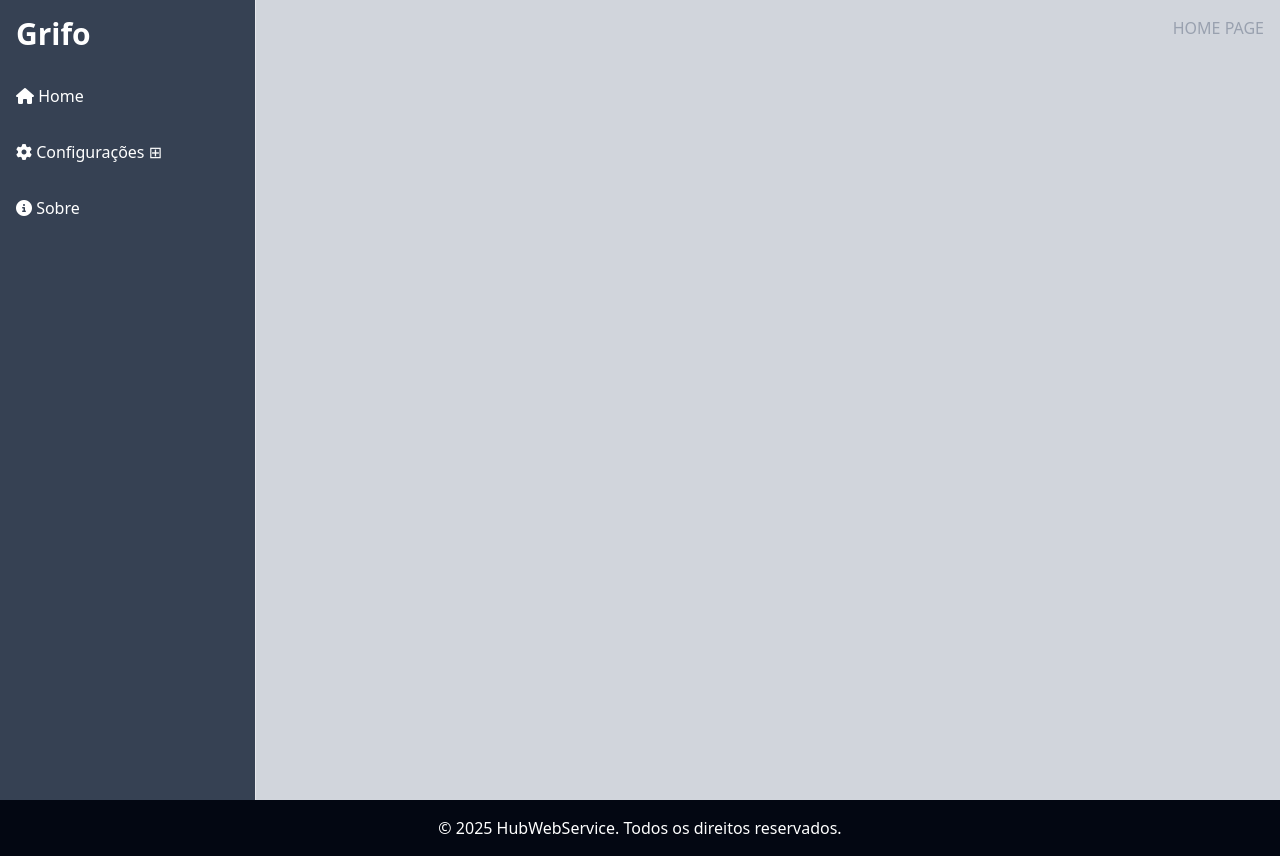
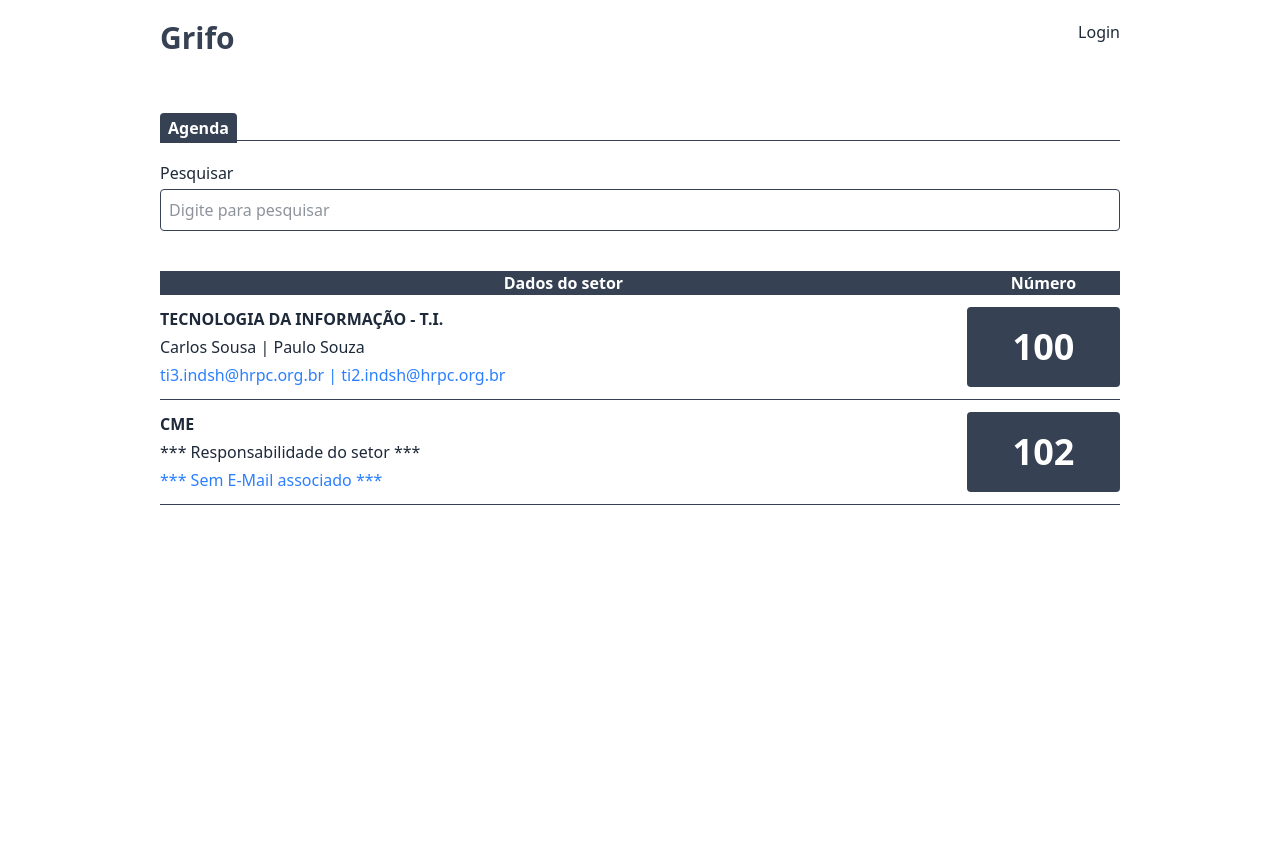
Before and after one commit to duble35/projeto_grifo, a React (Create React App) app in the folder gui/: page / in a window 1280 px wide. After the commit the page ends 800 px from the top, so only its background shows below. Built offline with nearby package versions, Linux system fonts and the light colour scheme.

Commit message:
Criando a interface gráfica da agenda

```diff
--- a/gui/src/App.js
+++ b/gui/src/App.js
@@ -7,7 +7,7 @@ function App({ children, banner }) {
       <div className="flex min-h-screen">
         <Navbar />
         <div className="container flex-1 mx-auto min-h-screen bg-gray-300 p-4">
-          <div className="text-gray-400 text-end uppercase">{banner}</div>
+          <div className="text-gray-400 text-end uppercase font-bold">{banner}</div>
           {children}
         </div>
       </div>
--- a/gui/src/RoutApp.js
+++ b/gui/src/RoutApp.js
@@ -1,11 +1,13 @@
 import { BrowserRouter as Router, Routes, Route } from "react-router-dom";
 import Home from "./pages/Home";
 import Floor from "./pages/Floor";
+import HomePage from "./pages/HomePage";
 export default function RoutApp() {
   return (
     <Router>
       <Routes>
-        <Route path="/" element={<Home/>} />
+        <Route path="/" element={<HomePage/>} />
+        <Route path="/home" element={<Home/>} />
         <Route path="/andar" element={<Floor/>} />
       </Routes>
     </Router>
--- /dev/null
+++ b/gui/src/pages/HomePage.jsx
@@ -0,0 +1,70 @@
+export default function HomePage() {
+    return (
+        <div className="text-gray-800">
+            <nav className="py-5">
+                <div className="container mx-auto lg:w-[960px] flex justify-between">
+                    <div>
+                        <h1 className="text-3xl font-bold text-gray-700">Grifo</h1>
+                    </div>
+                    <ul>
+                        <li><a href="/#">Login</a></li>
+                    </ul>
+                </div>
+            </nav>
+            <main className="container mx-auto lg:w-[960px] flex flex-col gap-10 my-10">
+                <div className="flex flex-col gap-5">
+                    <div className="border-b border-gray-700">
+                        <span className="bg-gray-700 px-2 py-1 font-bold rounded-t text-white">Agenda</span>
+                    </div>
+                    <form action="">
+                        <div className="flex flex-col gap-1">
+                            <span>Pesquisar</span>
+                            <input type="text" id="search" tabIndex={1} className="rounded border border-gray-700 outline-none p-2 w-full" placeholder="Digite para pesquisar" />
+                        </div>
+                    </form>
+                </div>
+                <div className="">
+                    <table className="w-full">
+                        <thead>
+                            <tr className="bg-gray-700 text-white">
+                                <th>Dados do setor</th>
+                                <th>Número</th>
+                            </tr>
+                        </thead>
+                        <tbody>
+                            <tr className="border-b border-gray-700">
+                                <td className="flex flex-col gap-1 py-3">
+                                    <p className="uppercase font-bold">tecnologia da informação - t.i.</p>
+                                    <p>
+                                        Carlos Sousa | Paulo Souza
+                                    </p>
+                                    <p className="text-blue-500">
+                                        ti3.indsh@hrpc.org.br | ti2.indsh@hrpc.org.br
+                                    </p>
+                                </td>
+                                <td className="text-center">
+                                    <h1 className="text-4xl rounded font-bold bg-gray-700 py-5 text-white">100</h1>
+                                </td>
+                            </tr>
+                            <tr className="border-b border-gray-700">
+                                <td className="flex flex-col gap-1 py-3">
+                                    <p className="uppercase font-bold">cme</p>
+                                    <p>
+                                        *** Responsabilidade do setor ***
+                                    </p>
+                                    <p className="text-blue-500">
+                                        *** Sem E-Mail associado ***
+                                    </p>
+                                </td>
+                                <td className="text-center">
+                                    <h1 className="text-4xl rounded font-bold bg-gray-700 py-5 text-white">102</h1>
+                                </td>
+                            </tr>
+
+                        </tbody>
+                    </table>
+                </div>
+            </main>
+        </div>
+    );
+}
--- a/gui/src/parts/BtnSave.jsx
+++ b/gui/src/parts/BtnSave.jsx
@@ -1,5 +1,5 @@
 export default function BtnSave(){
     return(
-        <button type="submit" className="font-bold bg-gray-700 text-white py-2 px-4 rounded hover:bg-gray-800"><i className="fa fa-save"></i> Salvar</button>
+        <button type="submit" className="shadow-sm font-bold bg-gray-700 text-white py-2 px-4 rounded hover:bg-gray-800"><i className="fa fa-save"></i> Salvar</button>
     );
 }
```
Also changed, not shown: gui/public/img/logo512.png (added).
